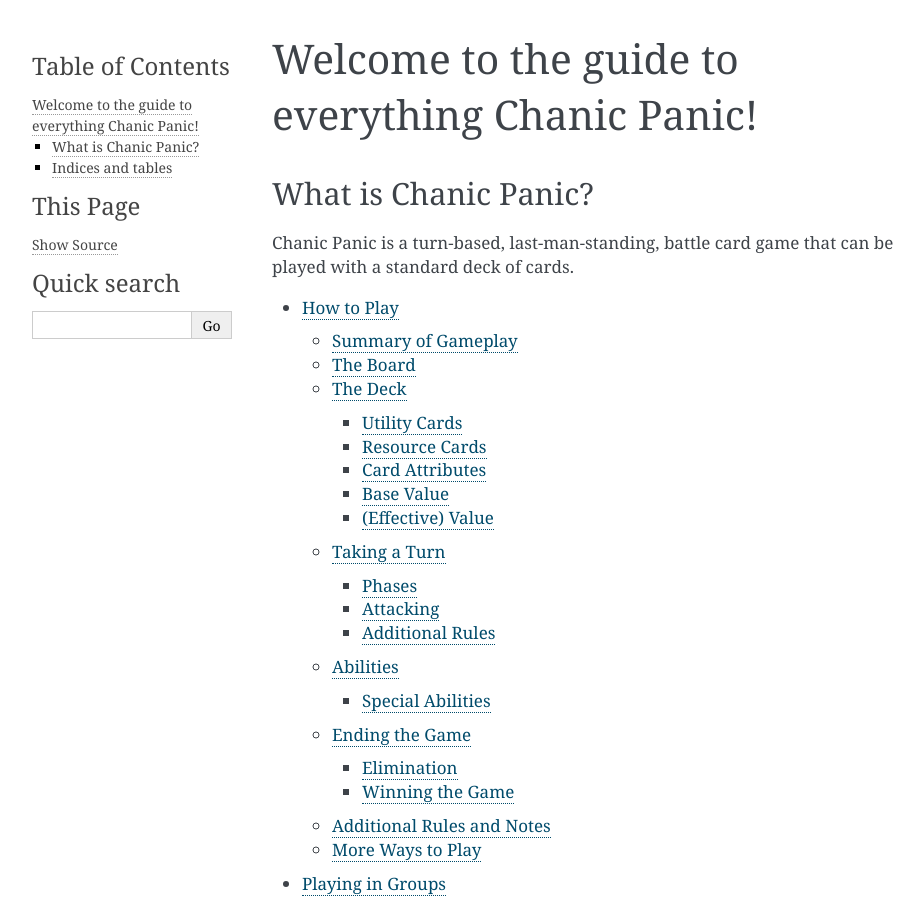
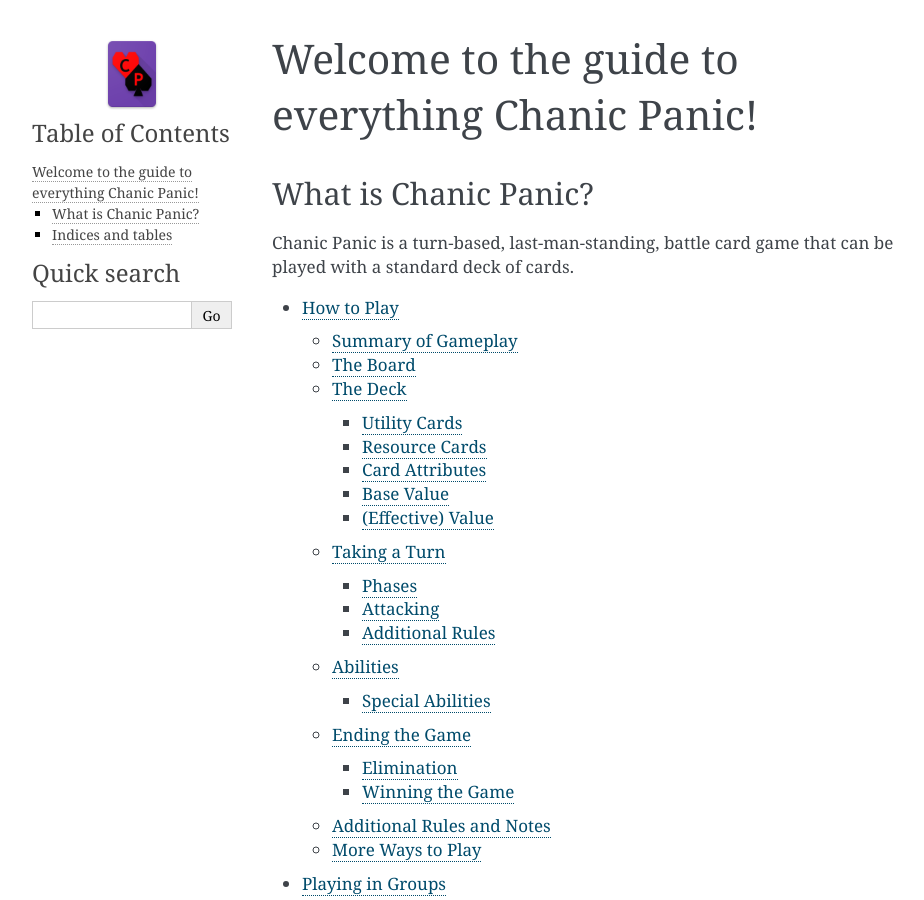
Before and after one commit to chanicpanic/reference, a Sphinx documentation site: the page built from source/index.rst, in a window 1280 px wide and 900 px high. Shown: the whole window, without its empty margins (148-1072 px from the left). Built offline with Sphinx 7.4.7, drawn with Linux system fonts in a browser that asks for light colours.

Commit message:
updated some conf settings

```diff
--- a/source/conf.py
+++ b/source/conf.py
@@ -50,7 +50,24 @@
 #
 html_theme = 'alabaster'
 
+html_title = 'Chanic Panic™'
+
+html_logo = "_static/logo.png"
+
+html_copy_source = False
+
+html_show_sphinx = False
+
 # Add any paths that contain custom static files (such as style sheets) here,
 # relative to this directory. They are copied after the builtin static files,
 # so a file named "default.css" will overwrite the builtin "default.css".
 html_static_path = ['_static']
+
+# -- Options for LaTex output ------------------------------------------------
+
+latex_engine = "xelatex"
+
+latex_documents = [("instructions", "instructions.pdf", "" , "Nicholas Chan",
+                    "manual", False)]
+
+# latex_use_xindy = False
```
Also changed, not shown: source/_static/logo.png (added).
